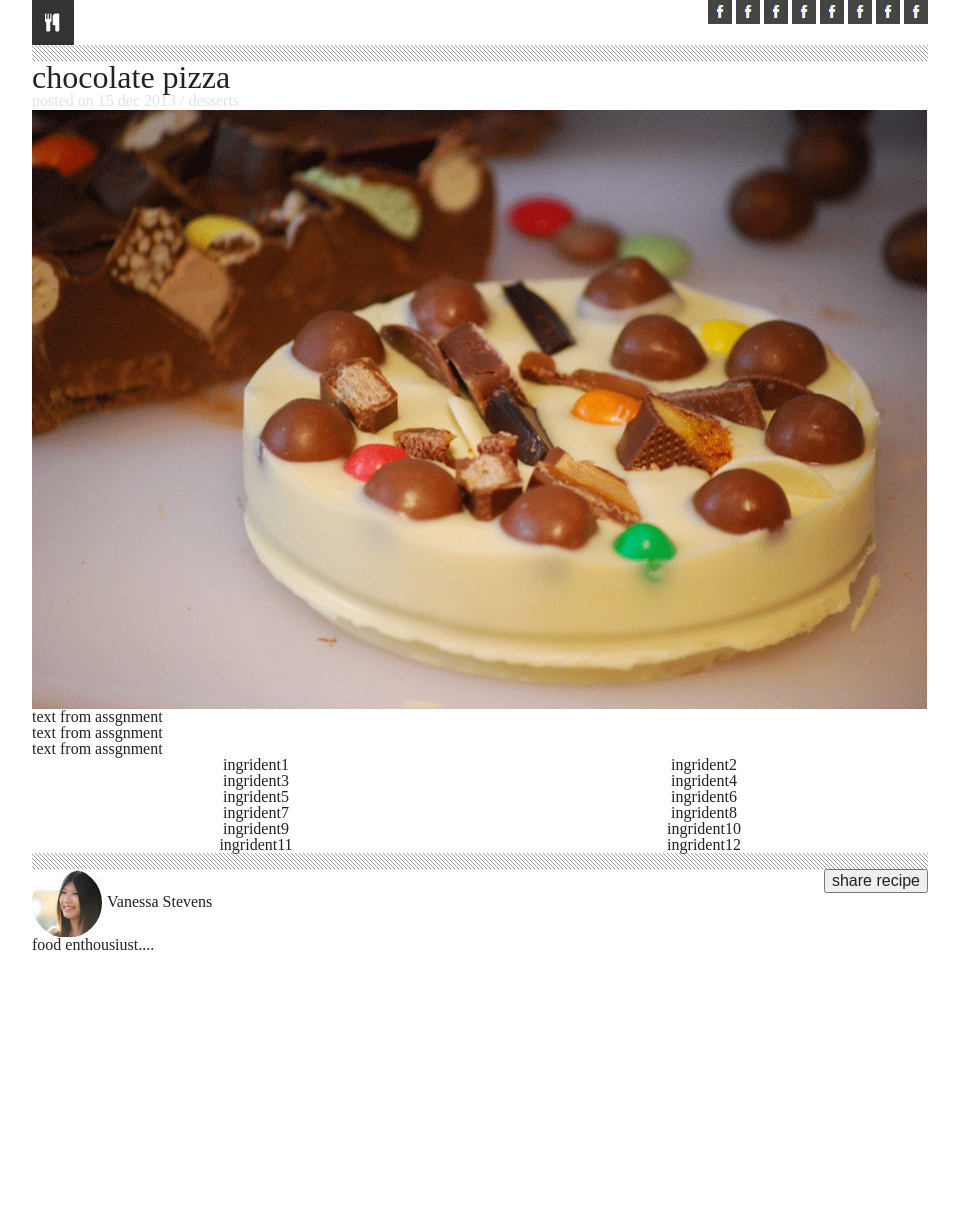
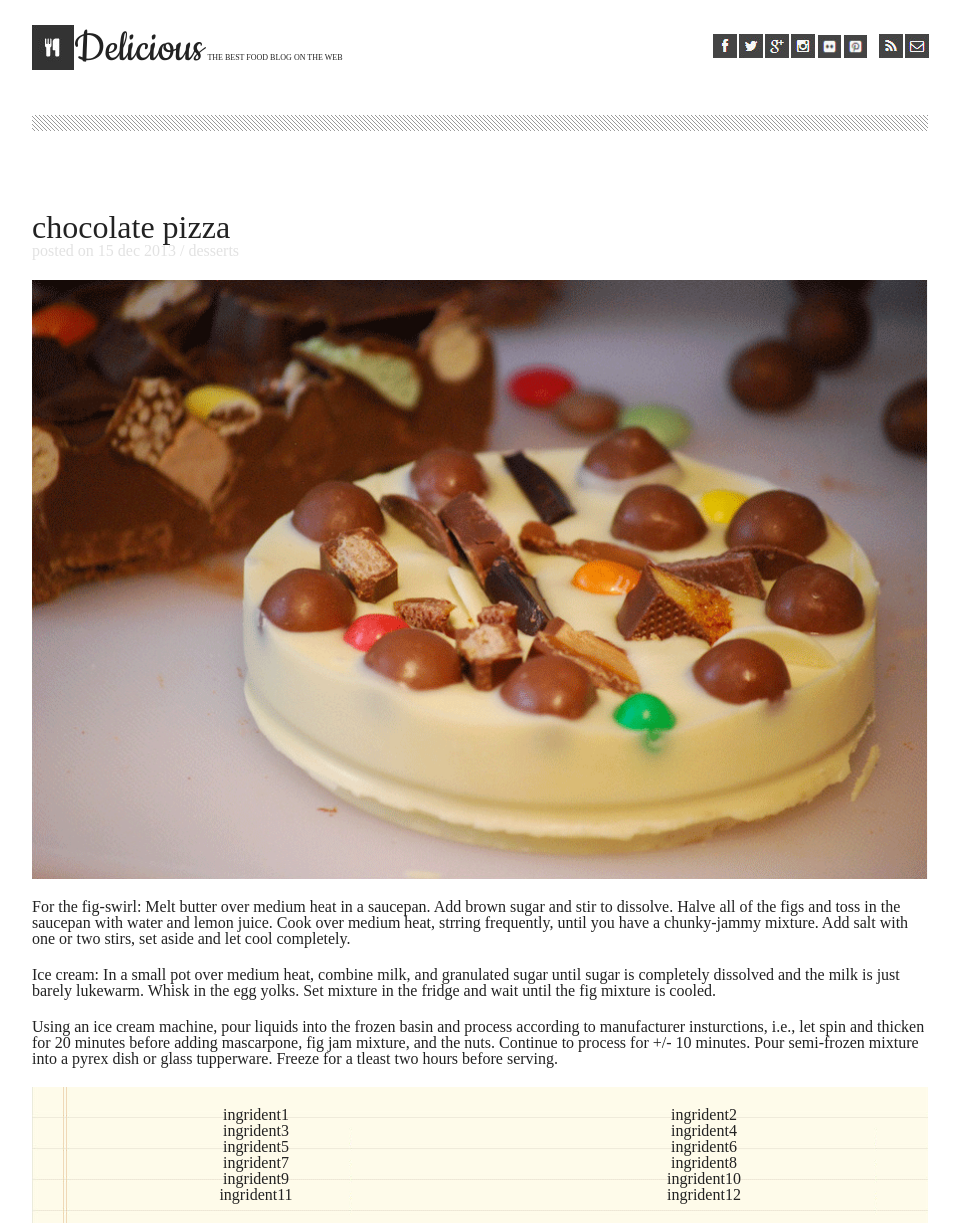
Before and after one commit to luapkb/chocolate-pizza-1, a plain HTML site: page index.html in a window 1280 px wide. Shown: the top 1226 px of the page, without its empty margins (160-1120 px from the left). Before the commit the page ends 953 px from the top, so only its background shows below. Drawn offline with Linux system fonts and the light colour scheme.

Commit message:
final update

```diff
--- a/index.html
+++ b/index.html
@@ -6,6 +6,7 @@
     <meta name="viewport" content="width=device-width, initial-scale=1.0">
     <meta http-equiv="X-UA-Compatible" content="ie=edge">
     <title>Document</title>
+    <link href="https://fonts.googleapis.com/css?family=Cookie&display=swap" rel="stylesheet">
     <link rel="stylesheet" href="reset.css">
     <link rel="stylesheet" href="styles.css">
 </head>
@@ -14,19 +15,20 @@
     <header>
         <nav>
             <img src="img/logo.png" alt="logo">
+            <h2>Delicious</h2>
+            <p>THE BEST FOOD BLOG ON THE WEB</p>
+            <ul>
+                <li><img src="img/fb-icon.png" alt=""></li>
+                <li><img src="img/twit-icon.png" alt=""></li>
+                <li><img src="img/gp-icon.png" alt=""></li>
+                <li><img src="img/insta-icon.png" alt=""></li>
+                <li><img src="img/flic-icon.png" alt=""></li>
+                <li><img src="img/pint-icon.png" alt=""></li>
+                <li><img src="img/rss-icon.png" alt=""></li>
+                <li><img src="img/mail-icon.png" alt=""></li>
+            </ul>
         </nav>
-        <ul>
-            <li><img src="img/fb-icon.png" alt=""></li>
-            <li><img src="img/fb-icon.png" alt=""></li>
-            <li><img src="img/fb-icon.png" alt=""></li>
-            <li><img src="img/fb-icon.png" alt=""></li>
-            <li><img src="img/fb-icon.png" alt=""></li>
-            <li><img src="img/fb-icon.png" alt=""></li>
-            <li><img src="img/fb-icon.png" alt=""></li>
-            <li><img src="img/fb-icon.png" alt=""></li>
-        </ul>
-        <div>
-        </div>
+        <div></div>
     </header>
     <main>
         <section class="title">
@@ -42,16 +44,13 @@
         </section>
         <section class="bodyText">
             <p>
-                text from assgnment
-
+                For the fig-swirl: Melt butter over medium heat in a saucepan.  Add brown sugar and stir to dissolve.  Halve all of the figs and toss in the saucepan with water and lemon juice.  Cook over medium heat, strring frequently, until you have a chunky-jammy mixture.  Add salt with one or two stirs, set aside and let cool completely.
             </p>
             <p>
-                text from assgnment
-
+                Ice cream:  In a small pot over medium heat, combine milk, and granulated sugar until sugar is completely dissolved and the milk is just barely lukewarm.  Whisk in the egg yolks.  Set mixture in the fridge and wait until the fig mixture is cooled.
             </p>
             <p>
-                text from assgnment
-
+                Using an ice cream machine, pour liquids into the frozen basin and process according to manufacturer insturctions, i.e., let spin and thicken for 20 minutes before adding mascarpone, fig jam mixture, and the nuts.  Continue to process for +/- 10 minutes.  Pour semi-frozen mixture into a pyrex dish or glass tupperware.  Freeze for a tleast two hours before serving.
             </p>
         </section>
         <section class="recipe">
@@ -82,12 +81,12 @@
                         Vanessa Stevens
                     </h3>
                     <P>
-                        food enthousiust....
+                        Food enthusiast, photography fan.  Add a pinch of raw foodishm and that's pretty much who I am.
                     </P>
                 </div>
 
                 <div>
-                    <button>
+                <button>
                   share recipe
                 </button>
                 </div>
@@ -96,7 +95,11 @@
 
     </main>
     <footer>
-
+        <div></div>
+        <img src='img/small-logo.png'>
+        <div></div>
+        <p>Delicious &copy; 2013 - All Rights Reserved.<br>
+        Proudly published with Ghost.</p>
     </footer>
 </body>
 
--- a/styles.css
+++ b/styles.css
@@ -1,3 +1,5 @@
+/* font-family: 'Cookie', cursive; */
+
 header,
 main {
     margin: 0 auto;
@@ -11,10 +13,25 @@ header img:first-child {
 header ul {
     list-style-type: none;
     float: right;
+    margin-top: 10px;
 }
 
 header ul li {
     display: inline-block;
+    margin: -1px;
+}
+
+header ul li img {
+    width: 24px;
+}
+
+header ul li:nth-child(7) {
+    margin-left: 9px;
+}
+
+header nav {
+    margin-top: 25px;
+    height: 50px;
 }
 
 header div {
@@ -22,6 +39,19 @@ header div {
     height: 1em;
     width: 100%;
     clear: both;
+    margin-top: 40px;
+    margin-bottom: 80px;
+}
+
+header nav h2 {
+    display: inline;
+    font-size: 3em;
+    font-family: 'Cookie', cursive;
+}
+
+header nav p {
+    display: inline;
+    font-size: 0.5em;
 }
 
 .title h1 {
@@ -34,10 +64,18 @@ header div {
 
 main section:nth-child(2) img {
     width: 100%;
+    margin: 20px 0 20px 0;
+}
+
+.bodyText p {
+    margin-bottom: 20px;
 }
 
 .recipeForm {
     text-align: center;
+    background-image: url('img/list-bg.png');
+    padding: 20px 0 20px 0;
+    margin: 20px 0 20px 0;
 }
 
 .recipeForm ul {
@@ -76,3 +114,28 @@ main section:nth-child(2) img {
 .abovefooter div h3 {
     display: inline;
 }
+
+.abovefooter button {
+    margin-top: 30px;
+    padding: 10px;
+    background-color: red;
+    border: 0px;
+    width: 175px;
+}
+
+footer {
+    clear: both;
+    text-align: center;
+}
+
+
+footer div {
+    display: inline-block;
+    height: 1px;
+    background-color: gray;
+    width: 33%;
+}
+
+footer p {
+    margin: 3% 0 3% 0;
+}
```
